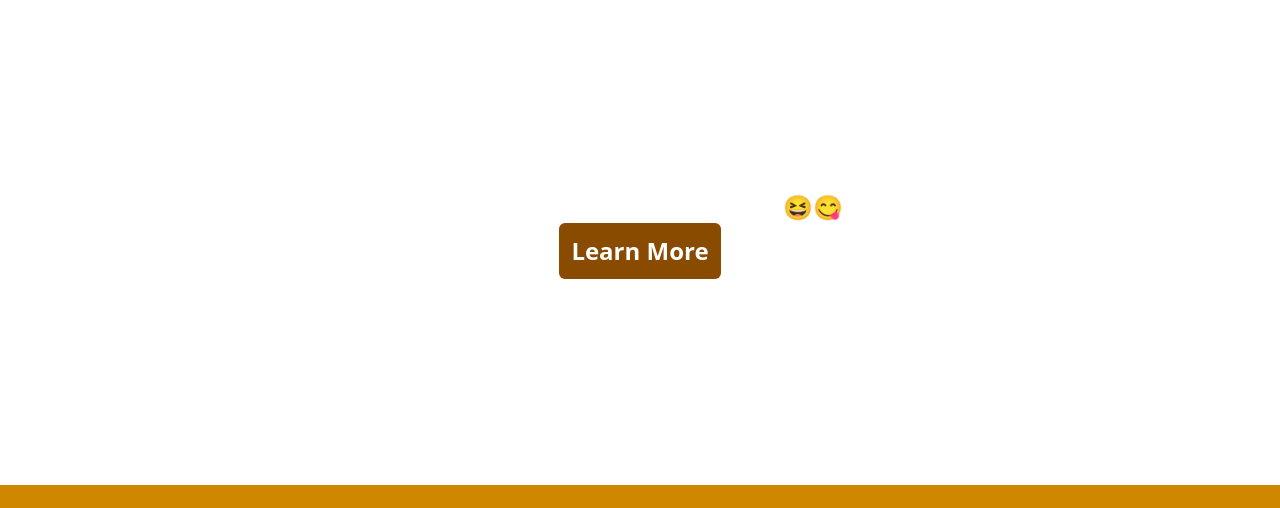
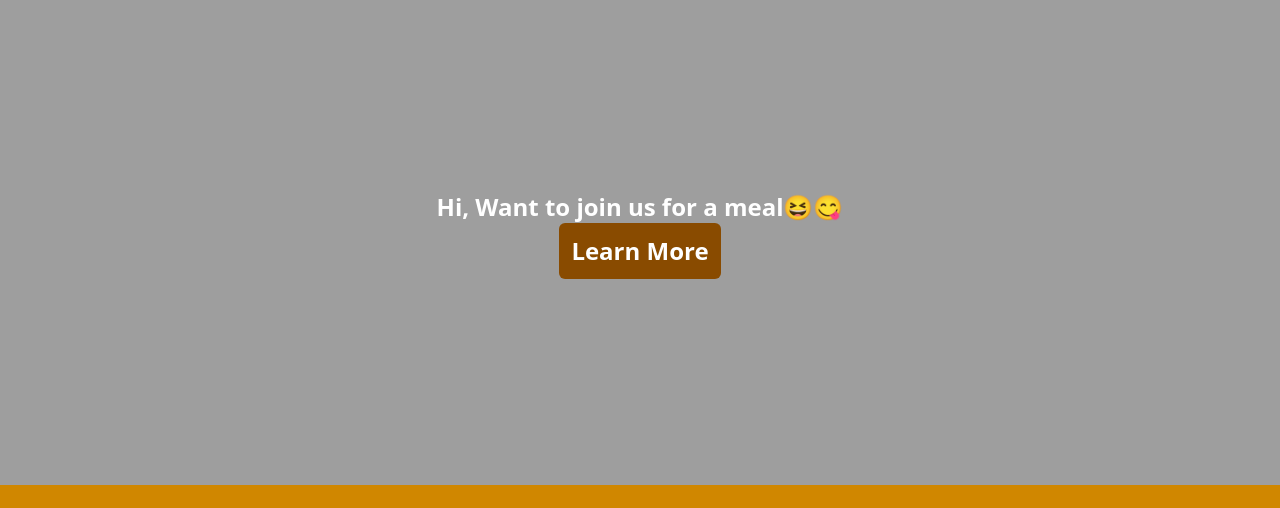
Before and after one commit to Emmanuel-Makori-Obiero/restaurant, a website: page public/index.html in a window 1280 px wide. Shown: the part 39-547 px from the top of the page. Drawn offline with Linux system fonts and the light colour scheme; the site is published under a folder, as on GitHub Pages, so addresses that start at the root find nothing.

Commit message:
Finalized hero section picture

```diff
--- a/src/input.css
+++ b/src/input.css
@@ -1,4 +1,4 @@
 @import "tailwindcss";
 .bgi {
-  background-image: url("/public/Images/yummy.png");
+  background-image: url("../Images/yummy.png");
 }
```
Also changed, not shown: public/css/style.css.
